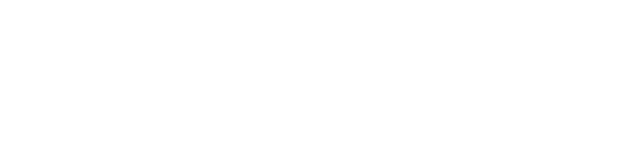
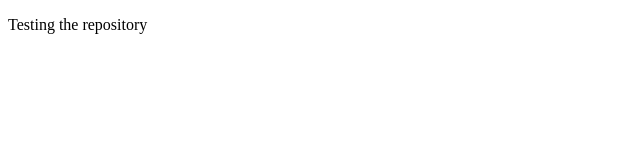
Before and after one commit to mcwashi/IccWebDevelopmentClass, a plain HTML site: page test.html in a window 1280 px wide. Shown: the whole page, without its empty margins (0-640 px from the left). Drawn offline with Linux system fonts and the light colour scheme.

Commit message:
I made a change to test.html

```diff
--- a/test.html
+++ b/test.html
@@ -6,6 +6,7 @@
     <title>Document</title>
 </head>
 <body>
+    <p>Testing the repository</p>
 
 </body>
 </html>
```
